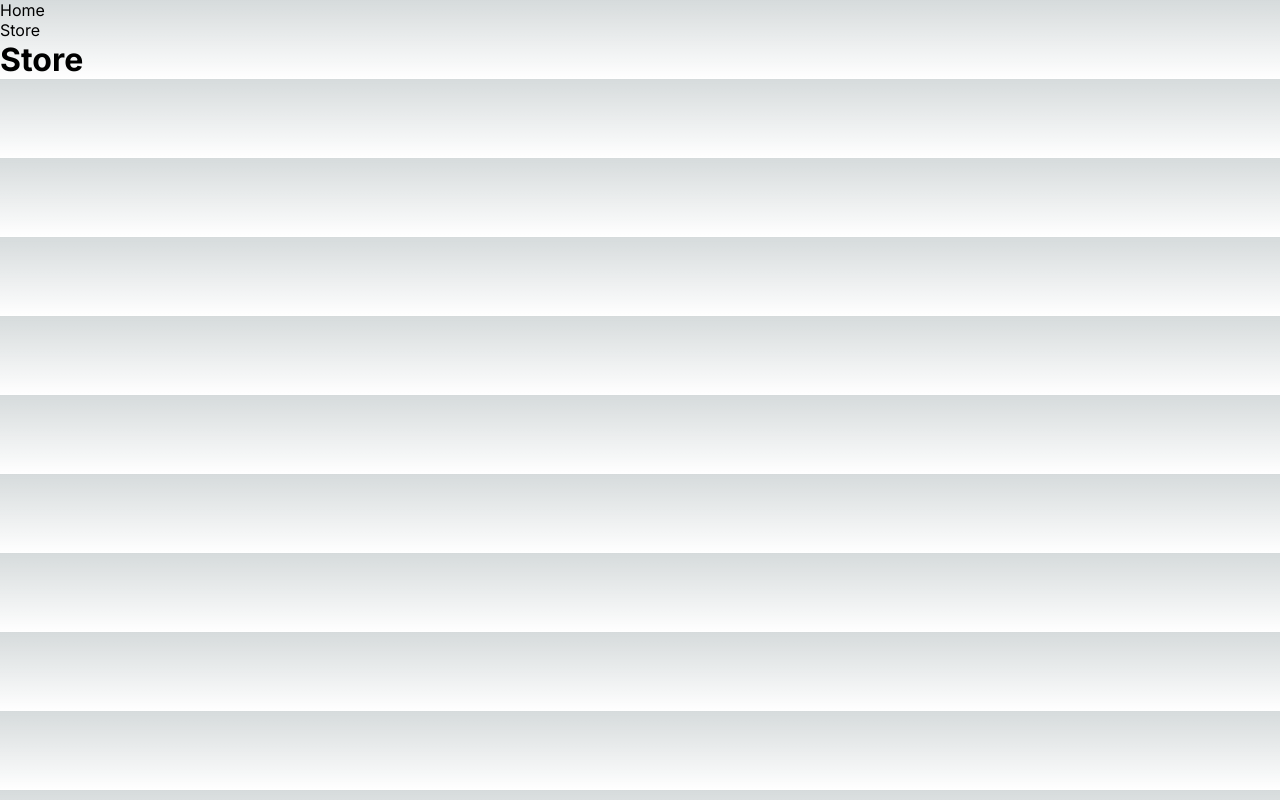
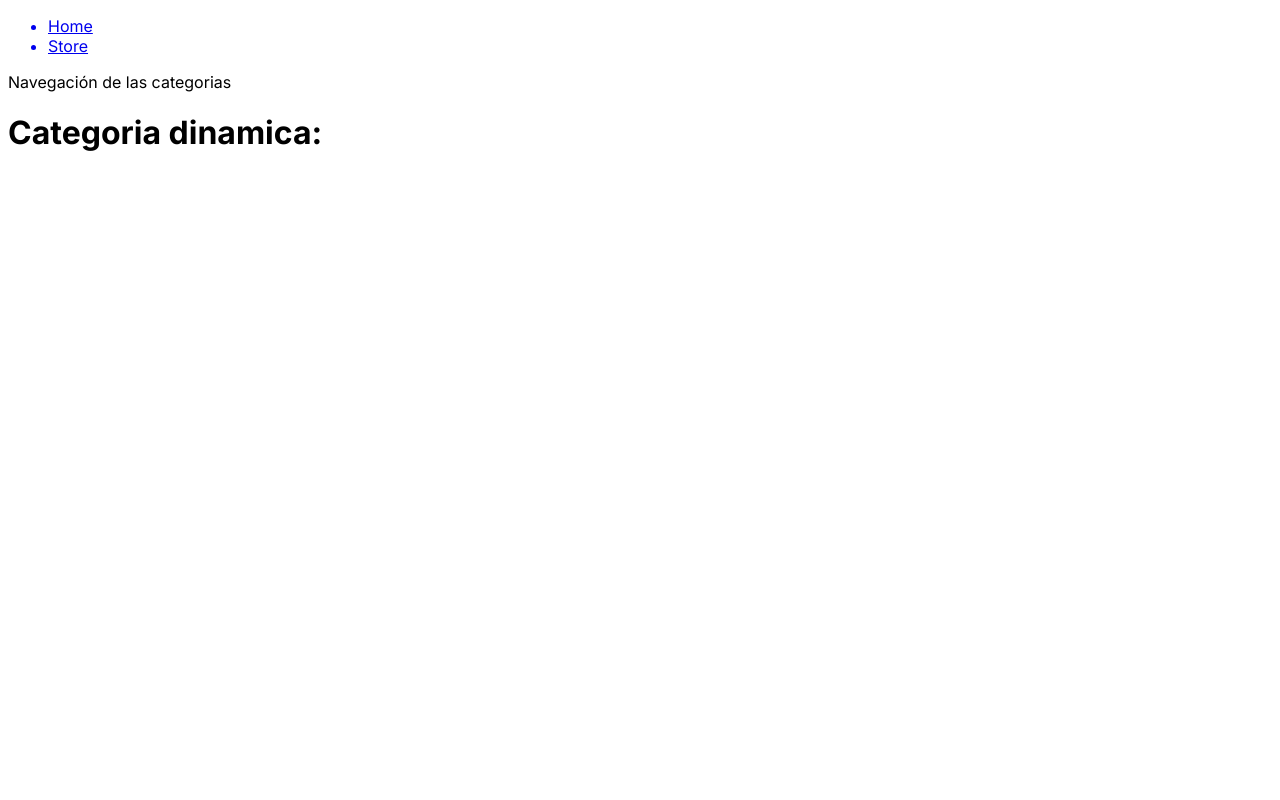
Before and after one commit to FranciscoJCC/nextjs_store, a Next.js app: page /store in a window 1280 px wide. Built offline with nearby package versions, Linux system fonts and the light colour scheme.

Commit message:
categories routes dinamicas

```diff
--- /dev/null
+++ b/src/app/components/Header/Header.tsx
@@ -0,0 +1,18 @@
+import Link from 'next/link'
+
+export const Header = () => {
+    return (
+        <header>
+          <nav>
+            <ul>
+              <Link href="/">
+                <li>Home</li>
+              </Link>
+              <Link href="/store">
+                <li>Store</li>
+              </Link>
+            </ul>
+          </nav>
+        </header>
+    )
+}
--- /dev/null
+++ b/src/app/components/Header/index.ts
@@ -0,0 +1 @@
+export { Header } from './Header'
--- a/src/app/layout.tsx
+++ b/src/app/layout.tsx
@@ -1,7 +1,9 @@
 import type { Metadata } from 'next'
 import { Inter } from 'next/font/google'
-import Link from 'next/link'
-import './globals.css'
+
+//import './globals.css'
+
+import { Header } from './components/Header'
 
 const inter = Inter({ subsets: ['latin'] })
 
@@ -18,18 +20,7 @@ export default function RootLayout({
   return (
     <html lang="en">
       <body className={inter.className}>
-        <header>
-          <nav>
-            <ul>
-              <Link href="/">
-                <li>Home</li>
-              </Link>
-              <Link href="/store">
-                <li>Store</li>
-              </Link>
-            </ul>
-          </nav>
-        </header>
+        <Header/>
         {children}
       </body>
     </html>
--- /dev/null
+++ b/src/app/store/[[...categories]]/page.tsx
@@ -0,0 +1,17 @@
+interface CategoryProps {
+    params: {
+        categories: string[],
+        searchParams? : string
+    }
+}
+
+export default function Category(props: CategoryProps) {
+
+    const { categories } = props.params
+
+    console.log(props)
+
+    return(
+        <h1>Categoria dinamica: { categories } </h1>
+    )
+}
--- a/src/app/store/page.tsx
+++ /dev/null
@@ -1,5 +0,0 @@
-export default function Store(){
-    return(
-        <h1>Store</h1>
-    )
-}
```
Also changed, not shown: src/app/store/[category]/page.tsx (deleted, +0 -14 lines), src/app/store/[[...categories]]/layout.tsx (renamed from src/app/store/[category]/layout.tsx).
